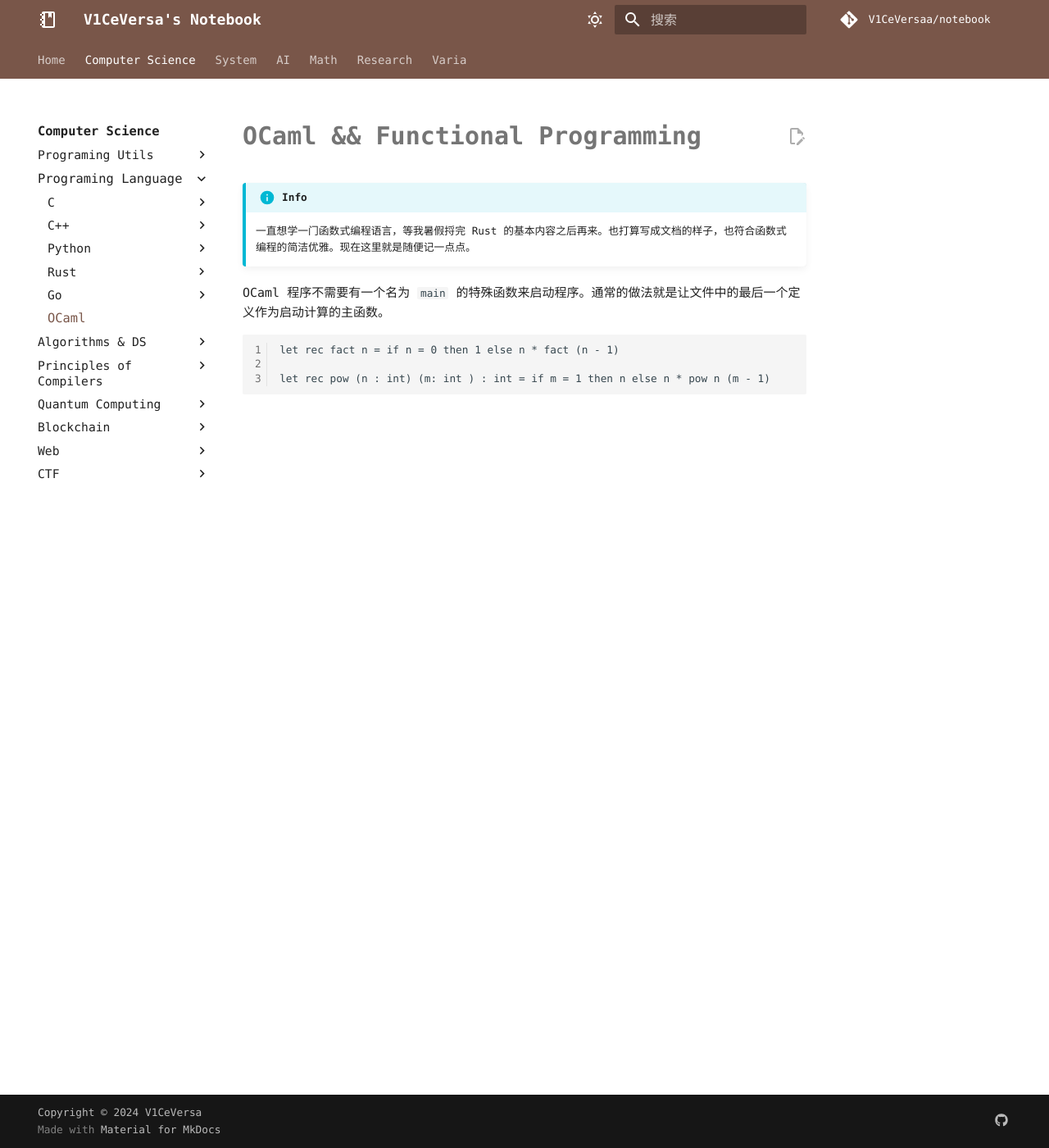
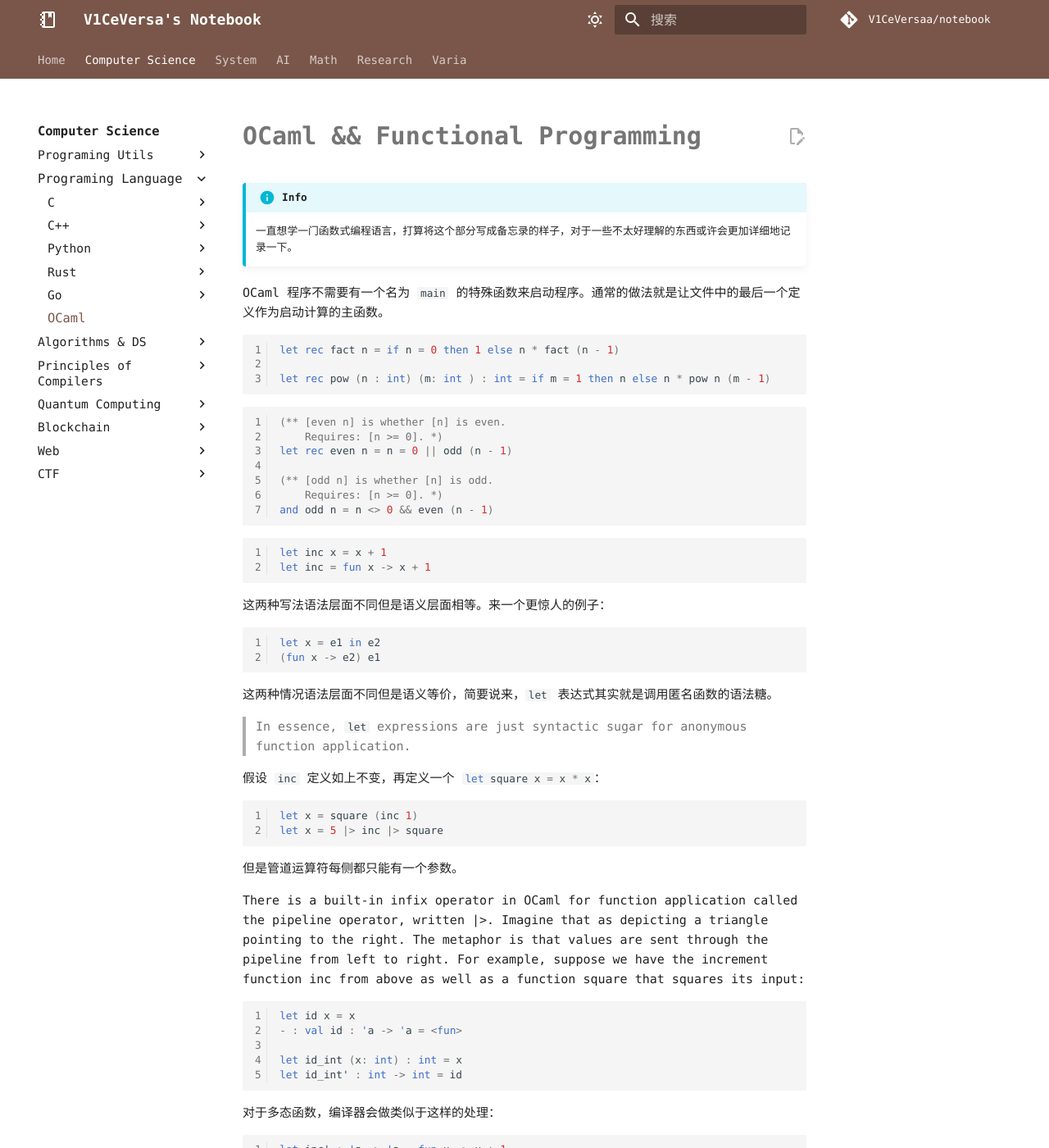
Before and after one commit to V1CeVersaa/V1CeVersaa.github.io, an MkDocs documentation site: the page built from docs/Computer Science/Programming Language/OCaml/index.md, in a window 1280 px wide and 1400 px high. Shown: the whole window at 82% size. Built offline with MkDocs 1.6.1 and Material for MkDocs 9.7.7, drawn with Linux system fonts in a browser that asks for light colours; nearby versions of some CDN libraries; comment, search, counter and statistics services are not loaded; a style sheet for code colours, icons or effects is not loaded; some of the changed text lies outside the part shown.

Commit message:
update: 250417

````diff
--- a/docs/Computer Science/Programming Language/OCaml/index.md
+++ b/docs/Computer Science/Programming Language/OCaml/index.md
@@ -2,12 +2,161 @@
 
 !!! Info
 
-    一直想学一门函数式编程语言，等我暑假捋完 Rust 的基本内容之后再来。也打算写成文档的样子，也符合函数式编程的简洁优雅。现在这里就是随便记一点点。
+    一直想学一门函数式编程语言，打算将这个部分写成备忘录的样子，对于一些不太好理解的东西或许会更加详细地记录一下。
 
 OCaml 程序不需要有一个名为 `main` 的特殊函数来启动程序。通常的做法就是让文件中的最后一个定义作为启动计算的主函数。
 
-```ml
+```ocaml
 let rec fact n = if n = 0 then 1 else n * fact (n - 1)
 
 let rec pow (n : int) (m: int ) : int = if m = 1 then n else n * pow n (m - 1)
 ```
+
+```ocaml
+(** [even n] is whether [n] is even.
+    Requires: [n >= 0]. *)
+let rec even n = n = 0 || odd (n - 1)
+
+(** [odd n] is whether [n] is odd.
+    Requires: [n >= 0]. *)
+and odd n = n <> 0 && even (n - 1)
+```
+
+```ocaml
+let inc x = x + 1
+let inc = fun x -> x + 1
+```
+
+这两种写法语法层面不同但是语义层面相等。来一个更惊人的例子：
+
+```ocaml
+let x = e1 in e2
+(fun x -> e2) e1
+```
+
+这两种情况语法层面不同但是语义等价，简要说来，`let` 表达式其实就是调用匿名函数的语法糖。
+
+> In essence, `let` expressions are just syntactic sugar for anonymous function application.
+
+假设 `inc` 定义如上不变，再定义一个 `#!ocaml let square x = x * x`：
+
+```ocaml
+let x = square (inc 1)
+let x = 5 |> inc |> square
+```
+
+但是管道运算符每侧都只能有一个参数。
+
+There is a built-in infix operator in OCaml for function application called the pipeline operator, written |>. Imagine that as depicting a triangle pointing to the right. The metaphor is that values are sent through the pipeline from left to right. For example, suppose we have the increment function inc from above as well as a function square that squares its input:
+
+```ocaml
+let id x = x
+- : val id : 'a -> 'a = <fun>
+
+let id_int (x: int) : int = x
+let id_int' : int -> int = id
+```
+
+对于多态函数，编译器会做类似于这样的处理：
+
+```ocaml
+let inc' : 'a -> 'a = fun x -> x + 1
+- : val inc' : int -> int = <fun>
+```
+
+因为传递一个 bool 或 string 或一些复杂的数据结构给它是不安全的，而 `+` 可以安全操作的唯一数据是整数。因此，OCaml 将类型变量 `'a` 实例化为 `int`，从而防止我们将 `id'` 应用于非整数。
+
+```ocaml
+let func ~name1: a ~name2: b = a + b
+let func ~name1:(arg1: int) ~name2:(arg2: int) = arg1 + arg2
+func ~name2: 22 ~name1: 11
+let func_default ?name1:(arg1 = 1) ?name2:(arg2 = 2) = arg1 + arg2
+```
+
+对于代标签的参数和可选参数，对于这样的情况分别会报 warning 和报错：
+
+- 完全不带标签调用会报 warning：`func 1 2`
+
+如果参数的标签和变量名相同，那么可以简写为：
+
+```ocaml
+let func ~a ~b = a + b
+func ~a: 11 ~b: 22
+```
+
+部分调用：
+
+```ocaml
+let add x y = x + y
+let add x = fun y -> x + y
+let add = fun x -> (fun y -> x + y)
+```
+
+这三种写法还是语法层面不同，但是语义层面等价。
+
+```ocaml
+let ( ^^ ) arg1 arg2 = max arg1 arg2
+```
+
+```ocaml
+[] (* called nil, a' list *)
+[1; 2; 3]
+1 :: 2 :: 3 :: []
+```
+
+```ocaml
+let rec append lst1 lst2 =
+    match lst1 with
+    | [] -> lst2
+    | h :: t -> h :: append t lst2
+```
+
+模式匹配语法：
+
+```ocaml
+match expr with
+| pattern1 -> result1
+| pattern2 -> result2
+| ...
+| patternN -> resultN
+```
+
+同一个变量名不能在模式中出现多次。例如，模式 `x :: x` 是非法的。通配符可以出现任意次数。
+
+???- Info "Pattern in Documentation"
+
+    ```ocaml
+    pattern	::=	value-name
+            ∣	 _
+            ∣	 constant
+            ∣	 pattern as value-name
+            ∣	 ( pattern )
+            ∣	 ( pattern : typexpr )
+            ∣	 pattern | pattern
+            ∣	 constr pattern
+            ∣	 `tag-name pattern
+            ∣	 #typeconstr
+            ∣	 pattern { , pattern }+
+            ∣	 { field [: typexpr] [= pattern]{ ; field [: typexpr] [= pattern] } [; _ ] [ ; ] }
+            ∣	 [ pattern { ; pattern } [ ; ] ]
+            ∣	 pattern :: pattern
+            ∣	 [| pattern { ; pattern } [ ; ] |]
+            ∣	 char-literal .. char-literal
+            ∣	 lazy pattern
+            ∣	 exception pattern
+            ∣	 module-path .( pattern )
+            ∣	 module-path .[ pattern ]
+            ∣	 module-path .[| pattern |]
+            ∣	 module-path .{ pattern }
+    ```
+
+列表是不可变的，没有办法将列表的元素从一个值更改为另一个值。如果需要修改（真的是修改吗）列表，就需要从旧列表中创建新列表。
+
+```ocaml
+let rec inc_first lst =
+    match lst with
+    | [] -> []
+    | h :: t -> (h + 1) :: t
+```
+
+OCaml 中，列表的元素类型必须相同。
--- a/mkdocs.yml
+++ b/mkdocs.yml
@@ -8,12 +8,12 @@ extra:
     social:
         - icon: fontawesome/brands/github
           link: https://github.com/V1CeVersaa
-    # analytics:
-    #     provider: vercel
+    analytics:
+        provider: vercel
 
 theme:
     name: material
-    # custom_dir: overrides
+    custom_dir: overrides
     language: 'zh'
     icon:
         logo: material/notebook-outline
````
Also changed, not shown: docs/AI/index.md (+2 -0 lines), docs/Computer Science/Compilers/4 semantic.md (+1 -1 lines), docs/Computer Science/Programming Language/Rust/index.md (+1 -1 lines), docs/AI/Deep Reinforcement Learning/index.md (added).
